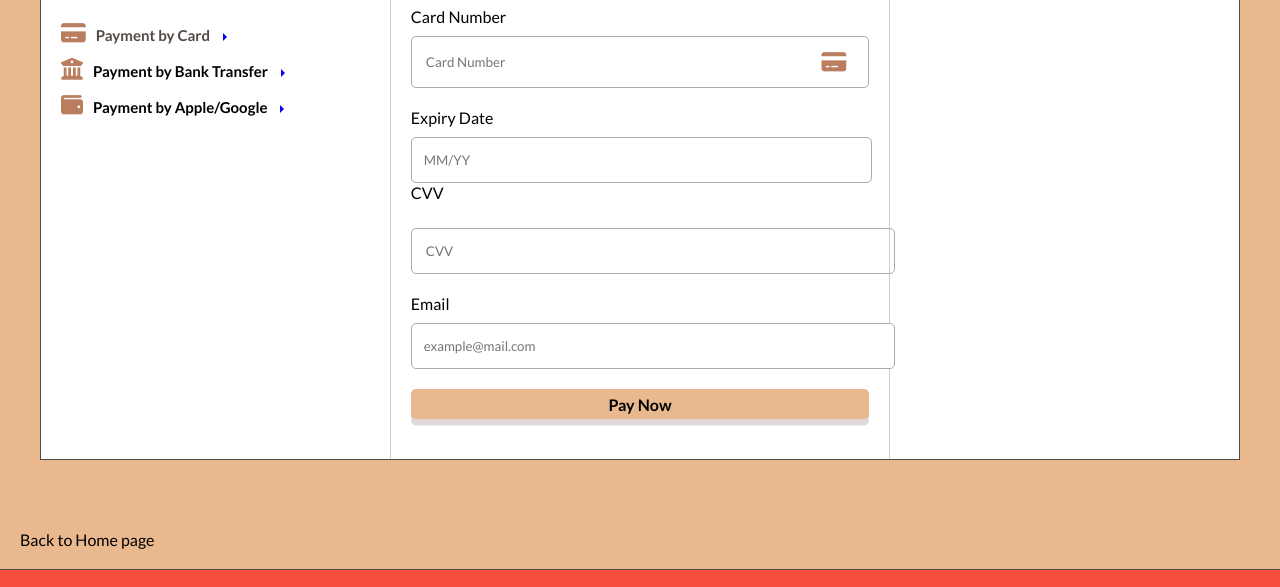
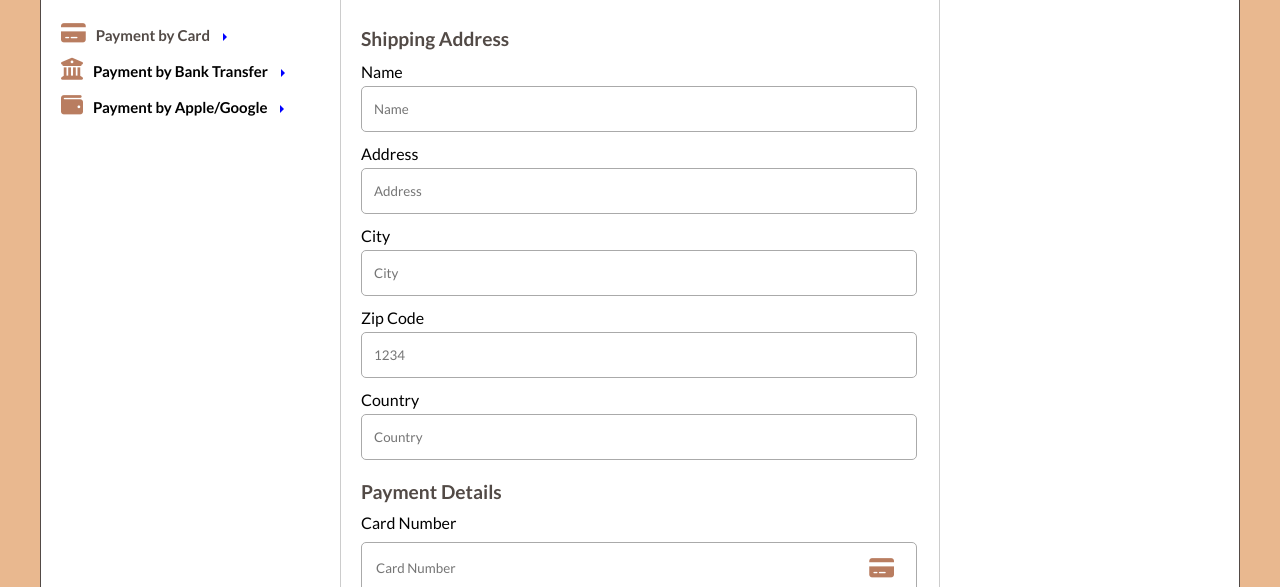
Before and after one commit to Liz-nor/ProjectExam1, a website with bundled scripts: page account/checkout.html in a window 1280 px wide. Shown: the part 311-898 px from the top of the page. Built offline with nearby package versions, Linux system fonts and the light colour scheme; no server answers; files whose address does not match are found by name; a web font is replaced by a local one.

Commit message:
meta descriptions

```diff
--- a/account/checkout.html
+++ b/account/checkout.html
@@ -3,6 +3,10 @@
   <head>
     <meta charset="UTF-8" />
     <meta name="viewport" content="width=device-width, initial-scale=1.0" />
+    <meta
+      name="description"
+      content="Complete your purchase securely at Lènoir Lane. Easy checkout with multiple payment options."
+    />
     <link rel="stylesheet" href="../css/styles.css" />
     <link rel="stylesheet" href="../css/pages/navbar.css" />
     <link rel="stylesheet" href="../css/pages/cart.css" />
@@ -113,6 +117,44 @@
           />
           <div class="card-details">
             <form action="">
+              <h3>Shipping Address</h3>
+              <div class="address-section">
+                <label for="fullName">Name</label>
+                <input type="text" id="fullName" placeholder="Name" required />
+
+                <label for="address">Address</label>
+                <input
+                  type="text"
+                  id="address"
+                  placeholder="Address"
+                  required
+                />
+
+                <div class="address-row">
+                  <div>
+                    <label for="city">City</label>
+                    <input type="text" id="city" placeholder="City" required />
+                  </div>
+                  <div>
+                    <label for="postalCode">Zip Code</label>
+                    <input
+                      type="text"
+                      id="postalCode"
+                      placeholder="1234"
+                      required
+                    />
+                  </div>
+                </div>
+
+                <label for="country">Country</label>
+                <input
+                  type="text"
+                  id="country"
+                  placeholder="Country"
+                  required
+                />
+              </div>
+              <h3>Payment Details</h3>
               <label for="number">Card Number</label>
               <div class="c-number" id="cNumber">
                 <input
--- a/css/pages/checkout.css
+++ b/css/pages/checkout.css
@@ -8,14 +8,14 @@
   display: flex;
   margin: 50px auto;
   max-width: 1200px;
-  width: 95%;
+  width: 100%;
   height: auto;
   border: 1px solid var(--secondary-color-dark);
   box-sizing: border-box;
 }
 
 .left {
-  width: 35%;
+  width: 30%;
   font-weight: bold;
   box-sizing: border-box;
 }
@@ -55,7 +55,7 @@
   color: var(--primary-color-dark-beige);
 }
 .center {
-  width: 50%;
+  width: 60%;
   border-right: 1px solid #ccc;
   border-left: 1px solid #ccc;
 }
@@ -66,7 +66,7 @@
   align-self: center;
 }
 .right {
-  width: 35%;
+  width: 30%;
   box-sizing: border-box;
   display: flex;
   flex-direction: column;
@@ -85,8 +85,49 @@
 .card-details {
   padding: 20px;
 }
+.card-details h3 {
+  margin: 20px 0 10px 0;
+  font-size: 1.2rem;
+  color: var(--secondary-color-dark);
+}
+.address-section {
+  margin-bottom: 20px;
+}
+.address-section label {
+  display: block;
+  margin-top: 12px;
+  margin-bottom: 5px;
+  font-weight: 500;
+}
+.address-section input {
+  width: 95%;
+  border: 1px solid #aaa;
+  border-radius: var(--rounded-corners);
+  padding: 12px;
+  height: 20px;
+}
+.address-row {
+  /* display: flex; */
+  gap: 15px;
+}
+.address-row > div {
+  flex: 1;
+}
+.address-row label {
+  display: block;
+  margin-top: 12px;
+  margin-bottom: 5px;
+  font-weight: 500;
+}
+.address-row input {
+  width: 95%;
+  border: 1px solid #aaa;
+  border-radius: var(--rounded-corners);
+  padding: 12px;
+  height: 20px;
+}
 .card-details #cNumber {
-  /* width: 100%; */
+  width: 95%;
   border: 1px solid #aaa;
   border-radius: var(--rounded-corners);
   padding: 0 12px;
@@ -102,7 +143,7 @@ input {
   outline: none;
 }
 .c-details {
-  width: 100%;
+  width: 95%;
   gap: 20px;
   margin: 20px 0;
 }
@@ -114,8 +155,9 @@ input {
   border-radius: var(--rounded-corners);
   height: 20px;
   margin-top: 10px;
+  margin-bottom: 10px;
   padding: 12px;
-  width: 95%;
+  width: 100%;
 }
 .c-details .cvv-box {
   border: 1px solid #aaa;
@@ -129,11 +171,10 @@ input {
   width: 100%;
 }
 .cc-cvv {
-  width: 80%;
-  gap: 5px;
+  width: 95%;
 }
 .email input {
-  width: 100%;
+  width: 95%;
   border: 1px solid #aaa;
   border-radius: var(--rounded-corners);
   padding: 12px;
```
Also changed, not shown: account/cart.html (+5 -0 lines), account/login.html (+1 -0 lines), account/register.html (+1 -1 lines), account/success.html (+4 -0 lines), index.html (+5 -1 lines), product/product.html (+4 -0 lines).
